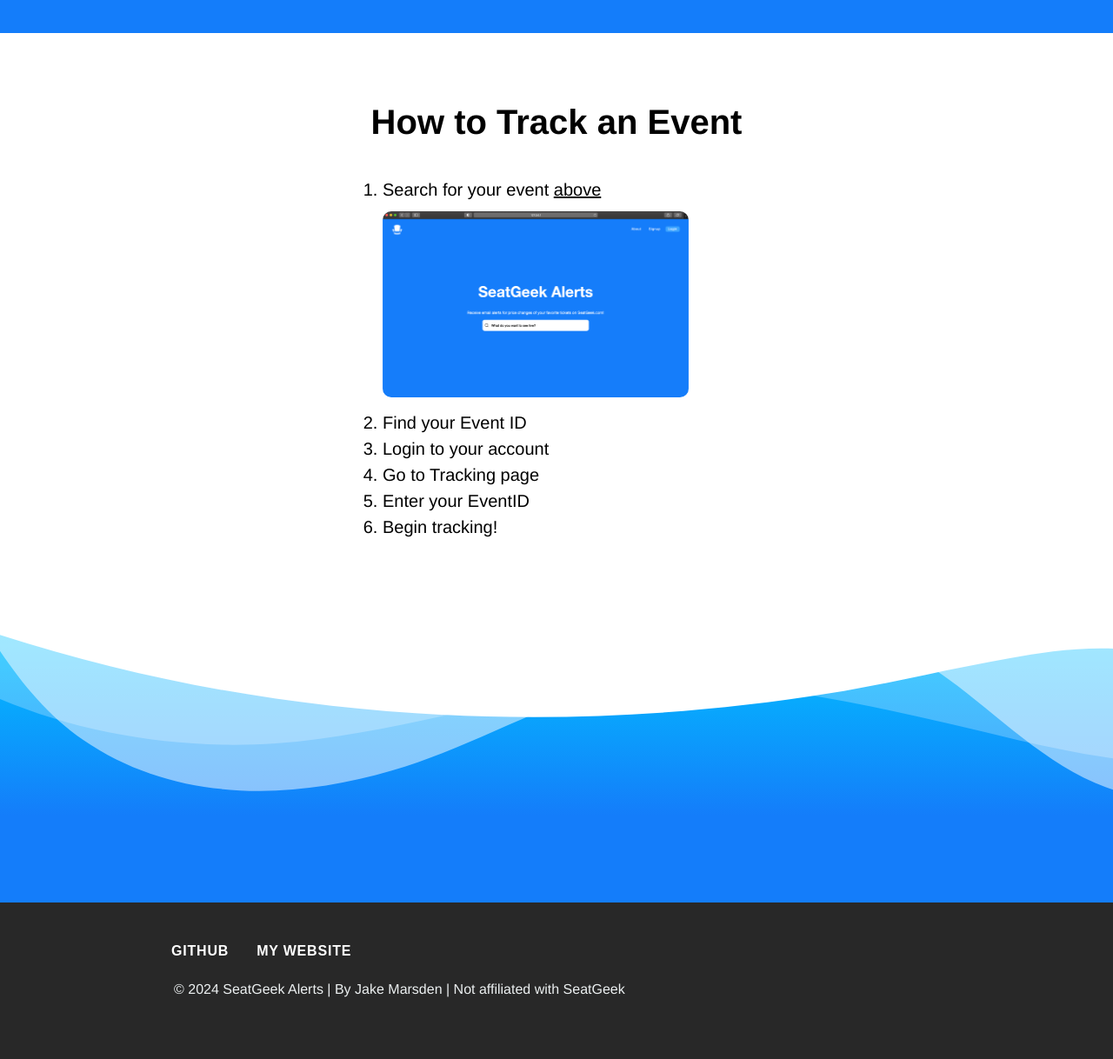
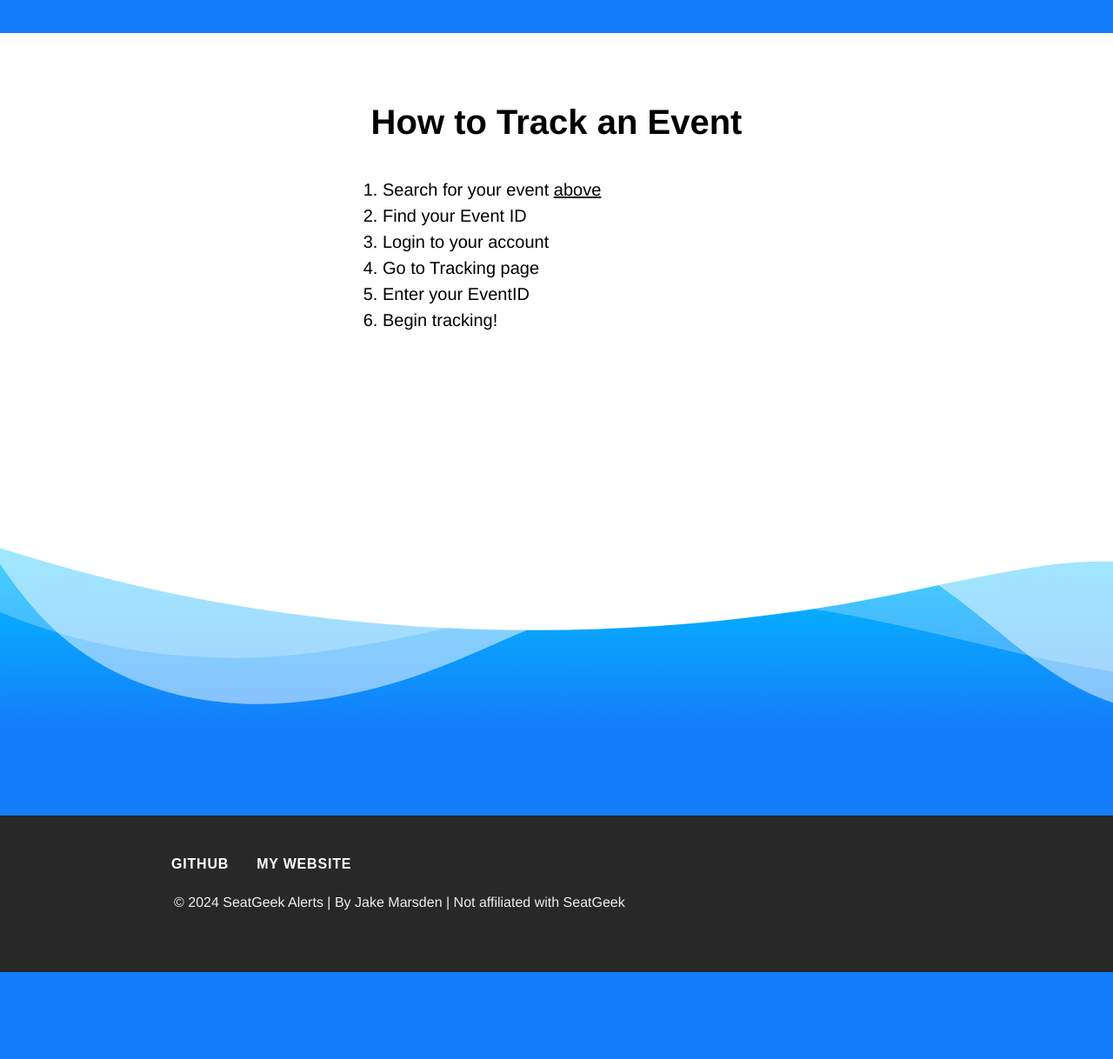
Before and after one commit to jakemarsdenn/SeatGeek-Alerts, a Flask app: page / in a window 1280 px wide. Shown: the part 812-2030 px from the top of the page at 87% size. After the commit the page ends 1930 px from the top, so only its background shows below. Run offline with Flask 3, Linux system fonts and the light colour scheme.

Commit message:
minor homepage change

```diff
--- a/static/css/index.css
+++ b/static/css/index.css
@@ -72,7 +72,7 @@ h3 {
 .instructions-container {
     width: 100%;
     background-color: rgb(255, 255, 255);
-    height: 900px;
+    height: 800px;
     position: relative;
     margin-bottom: 100px;
 }
@@ -112,14 +112,6 @@ ol li {
     fill: #FFFFFF;
 }
 
-.image {
-    width:80%;
-    height:auto;
-    border-radius: 10px;
-    margin-top: 10px;
-    margin-bottom: 10px;
-}
-
 .scroll-to-top-link {
     text-decoration: underline;
     cursor: pointer;
--- a/templates/index.html
+++ b/templates/index.html
@@ -26,7 +26,6 @@
             <h3 style="text-align: center">How to Track an Event</h3>
             <ol>
                 <li>Search for your event <a class="scroll-to-top-link">above</a></li>
-                <img class="image" src="../static/media/search-example.png" alt="Event ID">
                 <li>Find your Event ID</li>
                 <li>Login to your account</li>
                 <li>Go to Tracking page</li>
```
